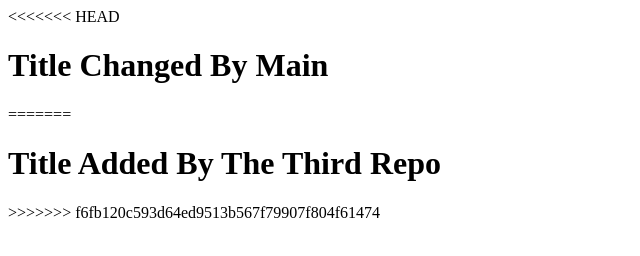
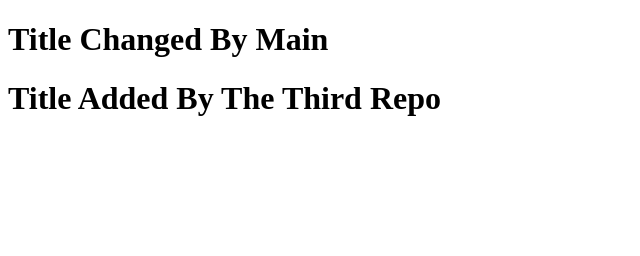
Before and after one commit to Salman-2523/GitCourse, a plain HTML site: page index.html in a window 1280 px wide. Shown: the whole page, without its empty margins (0-640 px from the left). Drawn offline with Linux system fonts and the light colour scheme.

Commit message:
2 h1 Title

```diff
--- a/index.html
+++ b/index.html
@@ -7,11 +7,11 @@
     <title>Document</title>
 </head>
 <body>
-<<<<<<< HEAD
+
     <h1>Title Changed By Main</h1>
-=======
-    <h1>Title Added By The Third Repo</h1>
 
->>>>>>> f6fb120c593d64ed9513b567f79907f804f61474
+        <h1>Title Added By The Third Repo</h1>
+
+
 </body>
 </html>
```
